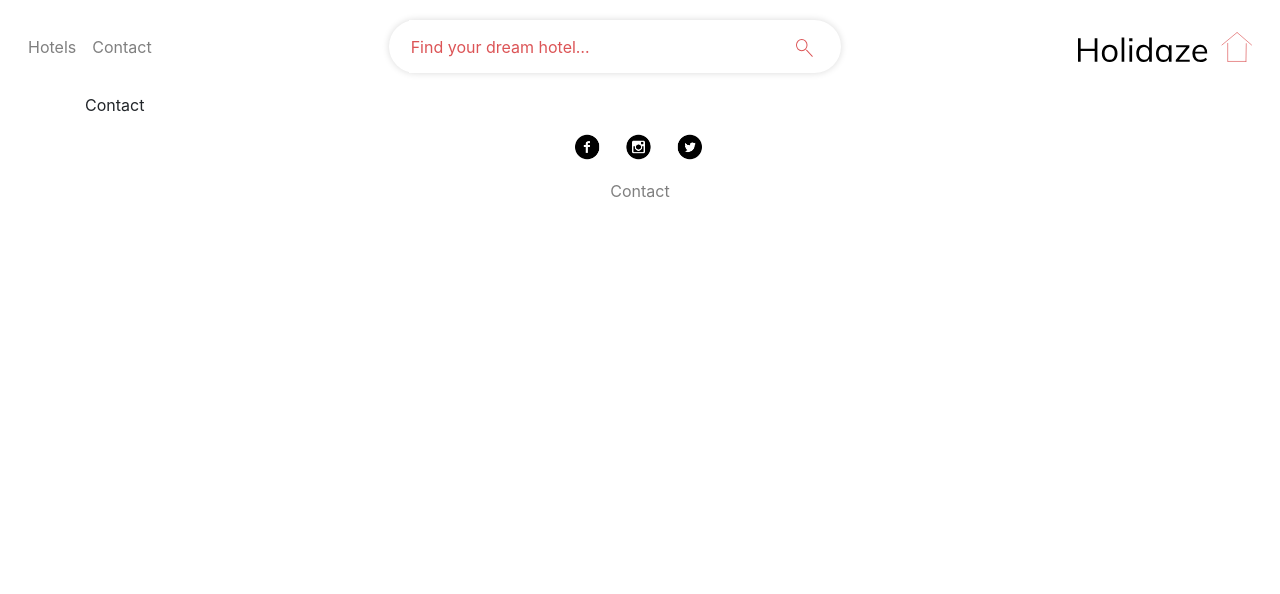
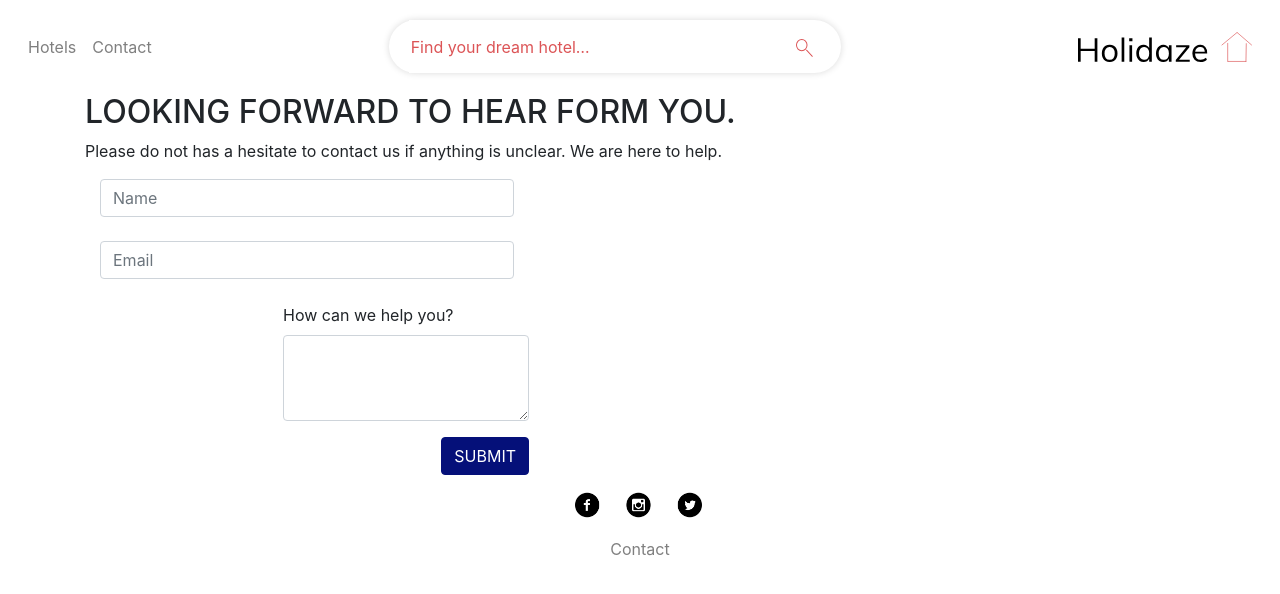
Before and after one commit to roegler/project-exam-2-holidaze, a React (Create React App) app: page /contact in a window 1280 px wide. Shown: the top 594 px of the page. Built offline with nearby package versions, Linux system fonts and the light colour scheme.

Commit message:
adding contactform component and submitbtn

```diff
--- a/src/App.css
+++ b/src/App.css
@@ -77,3 +77,7 @@
 .screen-height {
     height: 75vh;
 }
+
+.form {
+    width: 40%;
+}
--- /dev/null
+++ b/src/components/ContactForm.js
@@ -0,0 +1,30 @@
+import React from 'react';
+import SubmitBtn from './SubmitBtn';
+
+
+function ContactForm() {
+    return (
+        <div>
+            <h2>LOOKING FORWARD TO HEAR FORM YOU.</h2>
+            <p>Please do not has a hesitate to contact us if anything is unclear. We are here to help.</p>
+            <form>
+                <div class="form d-flex align-items-end flex-column">
+                    <div class="col mb-4">
+                        <input type="text" class="form-control" placeholder="Name" />
+                    </div>
+                    <div class="col mb-4">
+                        <input type="email" class="form-control" placeholder="Email" />
+                    </div>
+                    <div class="form-group">
+                        <label for="formControlTextarea1">How can we help you?</label>
+                        <textarea class="form-control" id="formControlTextarea1" rows="3"></textarea>
+                    </div>
+                    <SubmitBtn />
+                </div>
+            </form>
+        </div>
+
+    );
+}
+
+export default ContactForm;
--- /dev/null
+++ b/src/components/SubmitBtn.js
@@ -0,0 +1,9 @@
+import React from 'react';
+
+function SubmitBtn() {
+    return(
+        <button type="button" class="btn btn-primary">SUBMIT</button>
+    );
+}
+
+export default SubmitBtn;
--- a/src/pages/Contact.js
+++ b/src/pages/Contact.js
@@ -1,9 +1,10 @@
 import React from 'react';
+import ContactForm from '../components/ContactForm';
 
 function Contact () {
     return (
     <div>
-        Contact
+        <ContactForm />
     </div>
     );
 }
```
